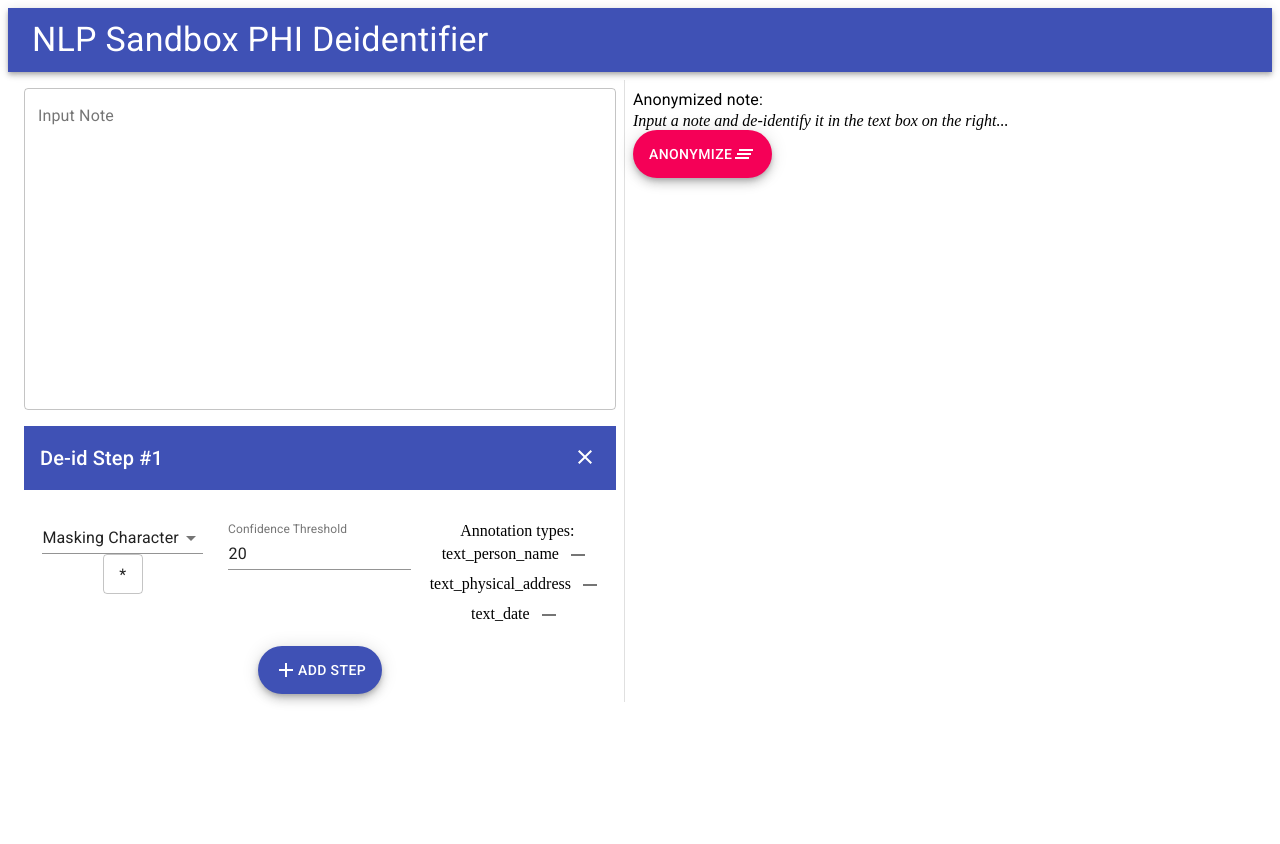
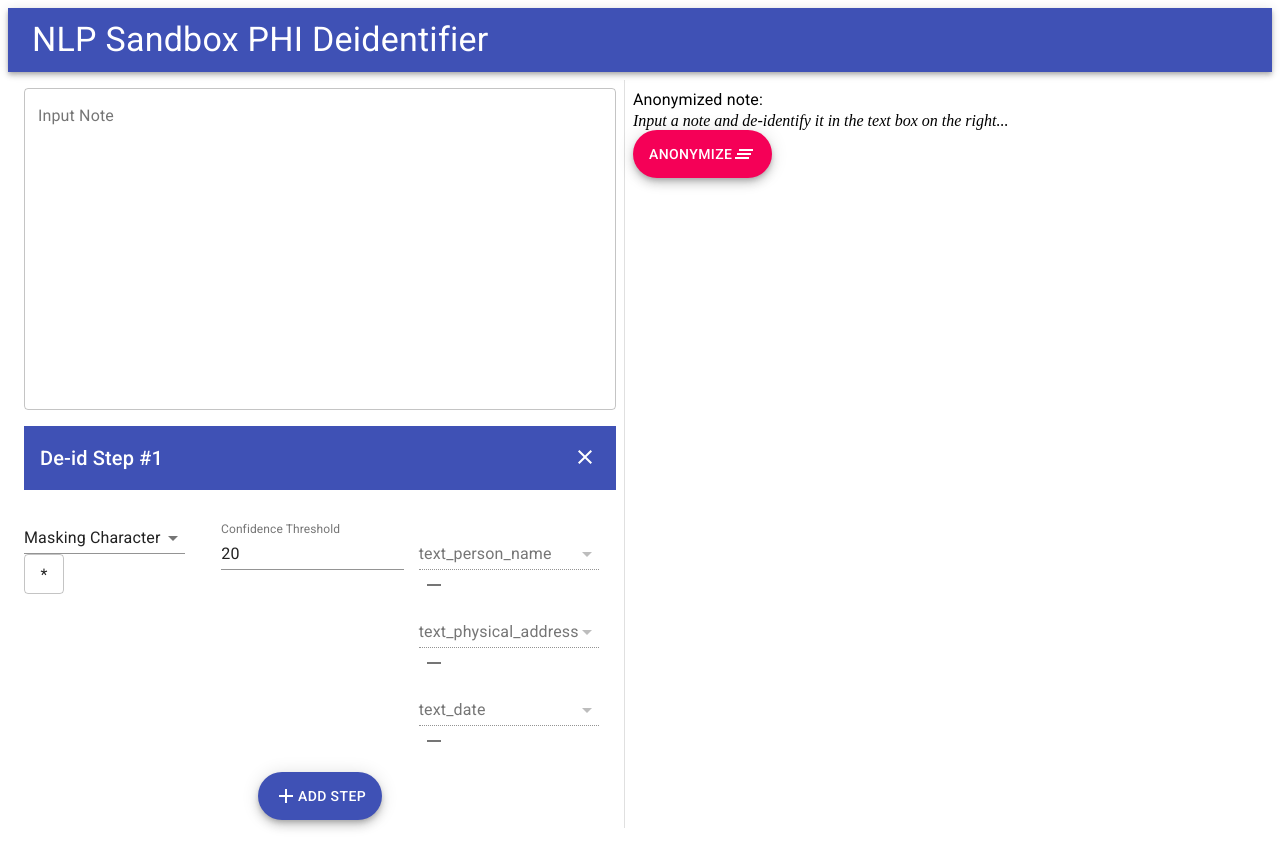
Before and after one commit to nlpsandbox/phi-deidentifier-example, a React (Create React App) app in the folder client/: page / in a window 1280 px wide. Before the commit the page ends 800 px from the top, so only its background shows below. Built offline with nearby package versions, Linux system fonts and the light colour scheme.

Commit message:
Continue Styling Deid Config Form

```diff
--- a/client/src/components/DeidentificationConfigForm.js
+++ b/client/src/components/DeidentificationConfigForm.js
@@ -89,7 +89,7 @@ export class DeidentificationConfigForm extends React.Component {
             </Grid>
           </Box>
         </Grid>
-        <Grid item container >
+        <Grid item container align="left">
           <Grid item xs={4}>
             <Select label="Method" onChange={this.handleStrategyChange} value={this.getStrategy()}>
               <MenuItem value="maskingCharConfig">Masking Character</MenuItem>
@@ -111,15 +111,23 @@ export class DeidentificationConfigForm extends React.Component {
             <TextField label="Confidence Threshold" type="number" onChange={this.handleConfidenceThresholdChange} name="confidenceThreshold" value={this.props.confidenceThreshold} />
           </Grid>
           <Grid item xs={4}>
-            Annotation types:
-            <div>
-              {this.props.annotationTypes.map((annotationType, index) => {
+            {[...Array(allAnnotationTypes.length)].map((e, index) => {
+              const selectWidth = 180;
+              const labelId = "annotation-id-"+this.props.index.toString()+"-"+index.toString();
+              if (index < this.props.annotationTypes.length) {
+                const annotationType = this.props.annotationTypes[index];
                 return (
-                  <div>{annotationType} <IconButton onClick={(event) => {this.handleAnnotationTypeDelete(event, index);}} size="small"><RemoveIcon /></IconButton></div>
+                  <Box>
+                    <FormControl style={{ minWidth: selectWidth }}>
+                      <InputLabel id={labelId}>{annotationType}</InputLabel>
+                      <Select disabled labelId={labelId} value=""><MenuItem value="">{annotationType}</MenuItem></Select>
+                    </FormControl>
+                    <IconButton onClick={(event) => {this.handleAnnotationTypeDelete(event, index);}} size="small"><RemoveIcon size="small"/></IconButton>
+                  </Box>
                 );
-              })}
-              {this.props.annotationTypes.length < allAnnotationTypes.length &&
-                <FormControl>
+              } else if (index === this.props.annotationTypes.length) {
+                return (
+                  <FormControl style={{ minWidth: selectWidth }}>
                     <InputLabel>Annotation type</InputLabel>
                     <Select value="" onChange={this.handleAnnotationTypeAdd}>
                       <MenuItem value=""></MenuItem>
@@ -131,16 +139,16 @@ export class DeidentificationConfigForm extends React.Component {
                     </Select>
                     <FormHelperText>Click to add</FormHelperText>
                   </FormControl>
+                );
+              } else {
+                return (
+                  <FormControl style={{ minWidth: selectWidth }}>
+                    <InputLabel id={labelId}>...</InputLabel>
+                    <Select disabled labelId={labelId} value=""><MenuItem value="">...</MenuItem></Select>
+                  </FormControl>
+                );
               }
-              {Array(Math.max(allAnnotationTypes.length - this.props.annotationTypes.length - 1, 0)).map((value, index) => {
-                return (
-                  // <Select value="" disabled>
-                  //   <MenuItem value=""><em>Annotation type...</em></MenuItem>
-                  // </Select>
-                  <p>Extra slot</p>
-                );
             })}
-            </div>
           </Grid>
         </Grid>
       </Grid>
```
Lines whose indentation alone changed are shown as unchanged.
